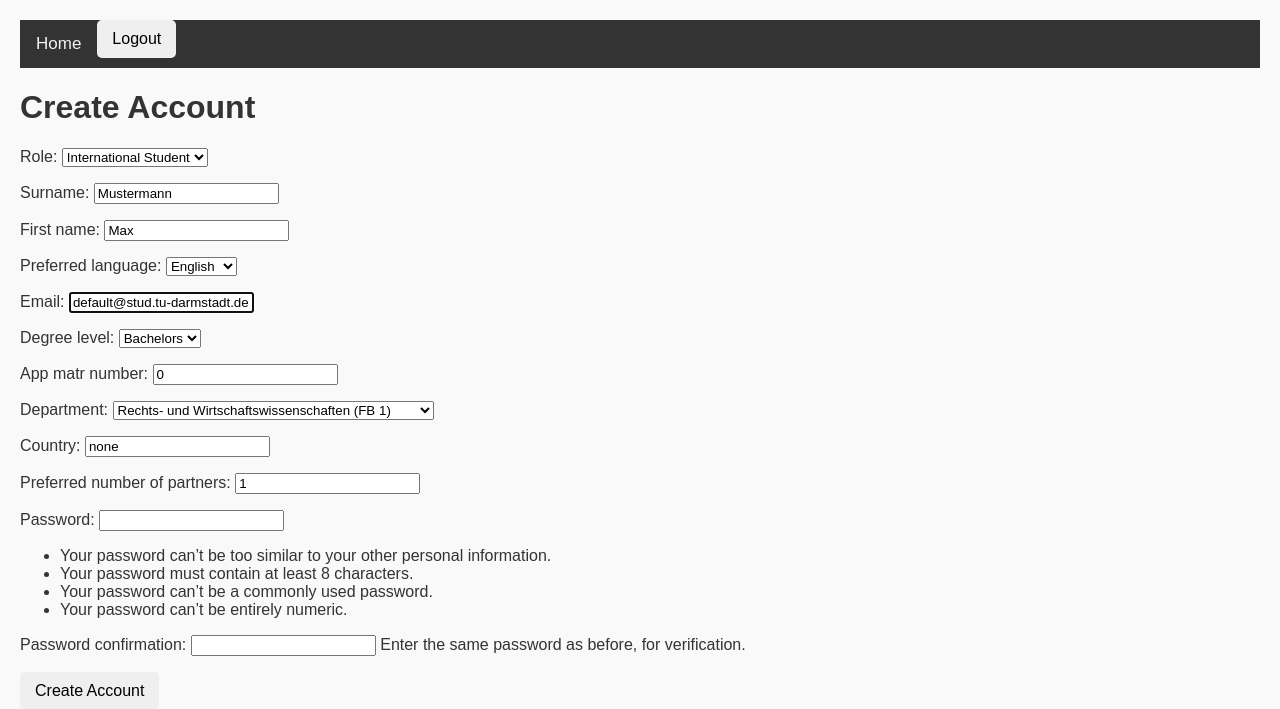
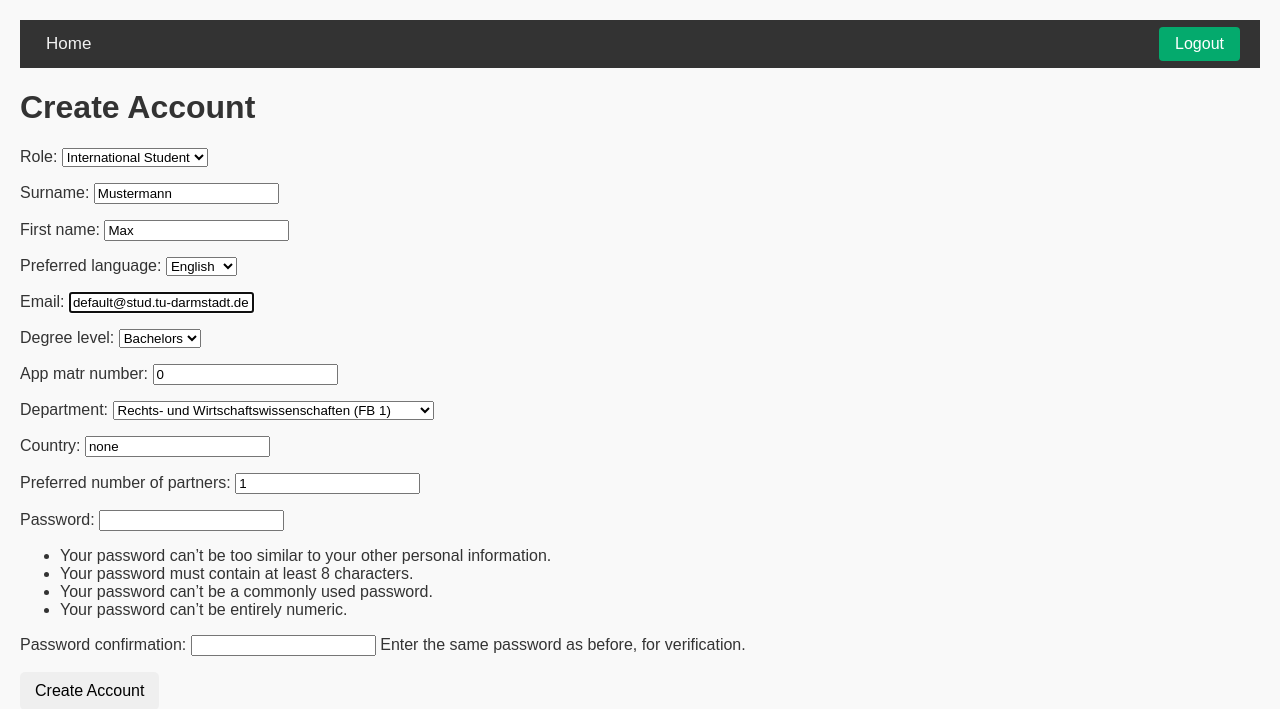
Before and after one commit to malinviveka/buddy-matching, a Django app: page /create-account/ in a window 1280 px wide. Shown: the top 709 px of the page. Run offline with Django 5.2, Linux system fonts and the light colour scheme; the visitor is signed in with stand-in values (Sample User, id 1).

Commit message:
Fixed Logout button position

```diff
--- a/myproject/helloapp/static/helloapp/styles.css
+++ b/myproject/helloapp/static/helloapp/styles.css
@@ -75,11 +75,13 @@ button:hover {
 .topnav {
     background-color: #333;
     overflow: hidden;
+    display: flex; /* Flexbox verwenden */
+    align-items: center; /* Vertikale Zentrierung */
+    padding: 0 10px; /* Optional: etwas Innenabstand */
 }
 
 /* Style the links inside the navigation bar */
 .topnav a {
-    float: left;
     color: #f2f2f2;
     text-align: center;
     padding: 14px 16px;
@@ -87,13 +89,32 @@ button:hover {
     font-size: 17px;
 }
 
-/* Change the color of links on hover */
+/* Positioniere das Logout-Formular nach rechts */
+.topnav form {
+    margin-left: auto; /* Schiebt das Formular nach rechts */
+}
+
+.topnav button {
+    padding: 8px 16px; /* Button-Styling, kleinerer Innenabstand */
+    font-size: 16px;
+    background-color: #04AA6D;
+    color: white;
+    border: none;
+    border-radius: 4px;
+    cursor: pointer;
+}
+
+.topnav button:hover {
+    background-color: #028a58;
+}
+
+/* Ändere Farben bei Hover für Links */
 .topnav a:hover {
     background-color: #ddd;
     color: black;
 }
 
-/* Add a color to the active/current link */
+/* Füge eine aktive Farbe hinzu */
 .topnav a.active {
     background-color: #04AA6D;
     color: white;
```
